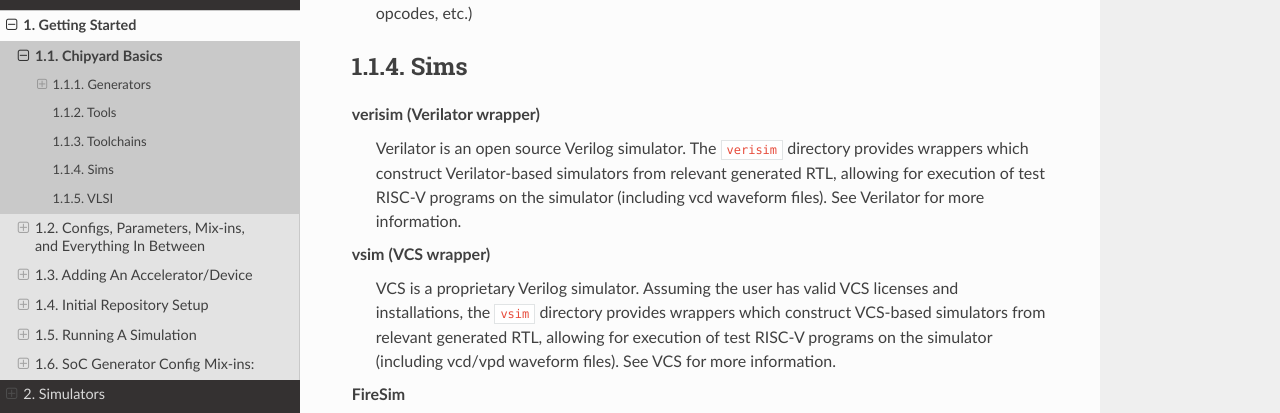
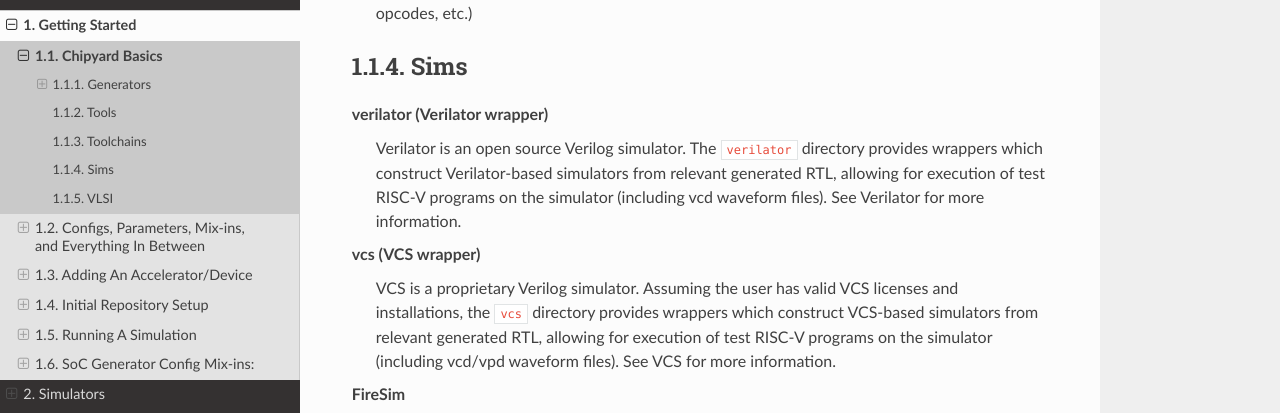
Before and after one commit to ucb-bar/chipyard, a Sphinx documentation site: the page built from docs/Getting-Started/Chipyard-Basics.rst, in a window 1280 px wide and 900 px high, scrolled down 1739 px. Shown: the part 153-566 px from the top of the window. Built offline with Sphinx 7.4.7 and the Read the Docs theme 2.0.0, drawn with Linux system fonts in a browser that asks for light colours; pages that are not in the unit, such as notebooks, are missing from menus.

Commit message:
rename missing vcs/verilator names | fix ci path

```diff
--- a/docs/Getting-Started/Adding-An-Accelerator-Tutorial.rst
+++ b/docs/Getting-Started/Adding-An-Accelerator-Tutorial.rst
@@ -227,7 +227,7 @@
 
 .. code-block:: shell
 
-    cd verisim
+    cd verilator
     make CONFIG=PWMConfig
     ./simulator-example-PWMConfig ../tests/pwm.riscv
 
--- a/docs/Getting-Started/Chipyard-Basics.rst
+++ b/docs/Getting-Started/Chipyard-Basics.rst
@@ -81,14 +81,14 @@
 Sims
 -------------------------------------------
 
-**verisim (Verilator wrapper)**
+**verilator (Verilator wrapper)**
   Verilator is an open source Verilog simulator.
-  The ``verisim`` directory provides wrappers which construct Verilator-based simulators from relevant generated RTL, allowing for execution of test RISC-V programs on the simulator (including vcd waveform files).
+  The ``verilator`` directory provides wrappers which construct Verilator-based simulators from relevant generated RTL, allowing for execution of test RISC-V programs on the simulator (including vcd waveform files).
   See :ref:`Verilator` for more information.
 
-**vsim (VCS wrapper)**
+**vcs (VCS wrapper)**
   VCS is a proprietary Verilog simulator.
-  Assuming the user has valid VCS licenses and installations, the ``vsim`` directory provides wrappers which construct VCS-based simulators from relevant generated RTL, allowing for execution of test RISC-V programs on the simulator (including vcd/vpd waveform files).
+  Assuming the user has valid VCS licenses and installations, the ``vcs`` directory provides wrappers which construct VCS-based simulators from relevant generated RTL, allowing for execution of test RISC-V programs on the simulator (including vcd/vpd waveform files).
   See :ref:`VCS` for more information.
 
 **FireSim**
--- a/docs/Simulation/Software-RTL-Simulators.rst
+++ b/docs/Simulation/Software-RTL-Simulators.rst
@@ -9,7 +9,7 @@
 
 To run a simulation using Verilator, perform the following steps:
 
-To compile the example design, run ``make`` in the ``sims/verisim`` directory.
+To compile the example design, run ``make`` in the ``sims/verilator`` directory.
 This will elaborate the ``DefaultRocketConfig`` in the example project.
 
 An executable called ``simulator-example-DefaultRocketConfig`` will be produced.
@@ -47,7 +47,7 @@
 
 Make sure that the VCS simulator is on your ``PATH``.
 
-To compile the example design, run make in the ``sims/vsim`` directory.
+To compile the example design, run make in the ``sims/vcs`` directory.
 This will elaborate the ``DefaultRocketConfig`` in the example project.
 
 An executable called ``simulator-example-DefaultRocketConfig`` will be produced.
```
Also changed, not shown: docs/Getting-Started/Running-A-Simulation.rst (+4 -4 lines), 4 other files.
